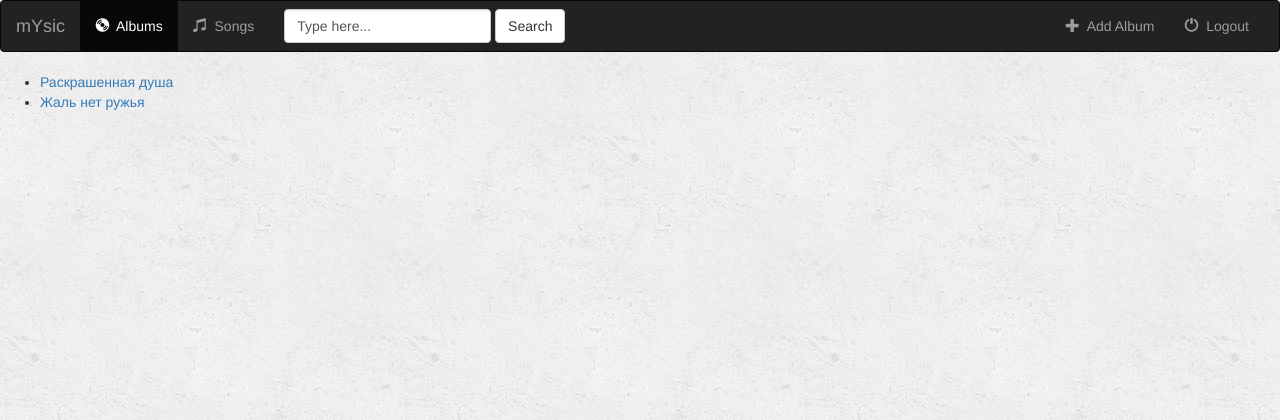
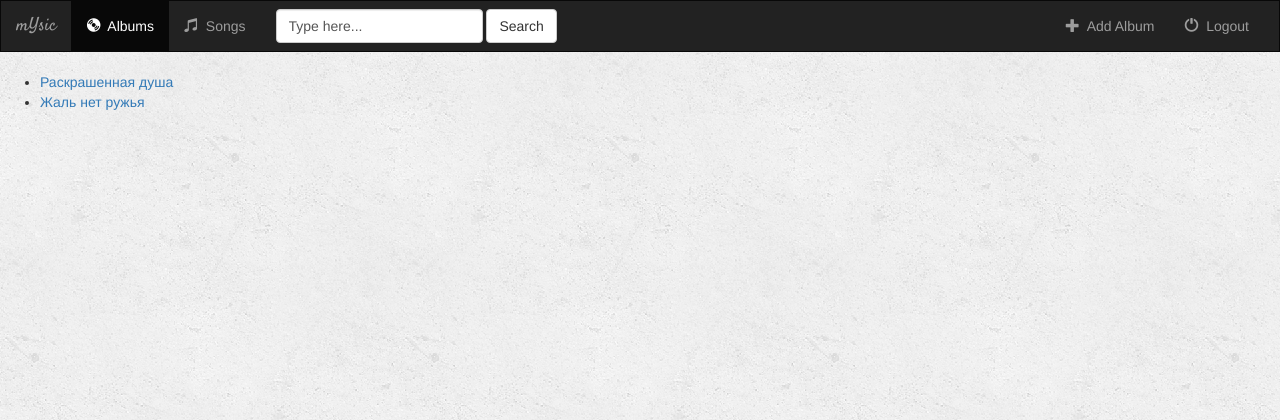
Before and after one commit to AKochin/mysic, a Django app: page /music/ in a window 1280 px wide. Shown: the top 420 px of the page. Run offline with Django 3.2, Linux system fonts and the light colour scheme; data comes from the database, SQL or seed files in the repository; both versions use the stored data as it was after the commit; some libraries are stand-ins or nearby versions.

Commit message:
Lesson 27: cosmetic changes

```diff
--- a/webby/music/static/music/styles.css
+++ b/webby/music/static/music/styles.css
@@ -1,3 +1,11 @@
 body{
     background:white url("images/background.png");
 }
+
+.navbar{
+    border-radius: 0;
+}
+
+.navbar-brand{
+    font-family: 'Satisfy', cursive;
+}
```
Also changed, not shown: webby/db.sqlite3.
